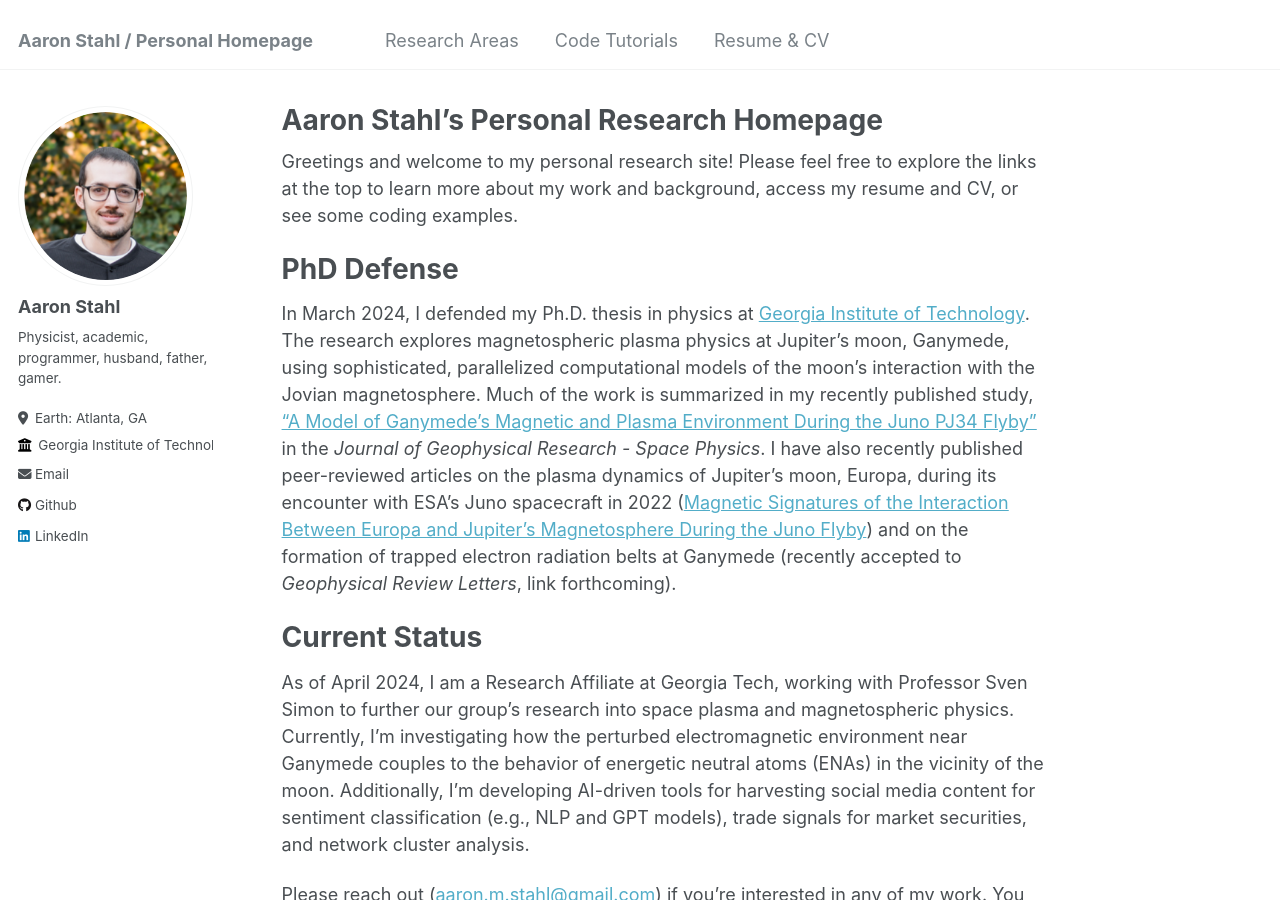
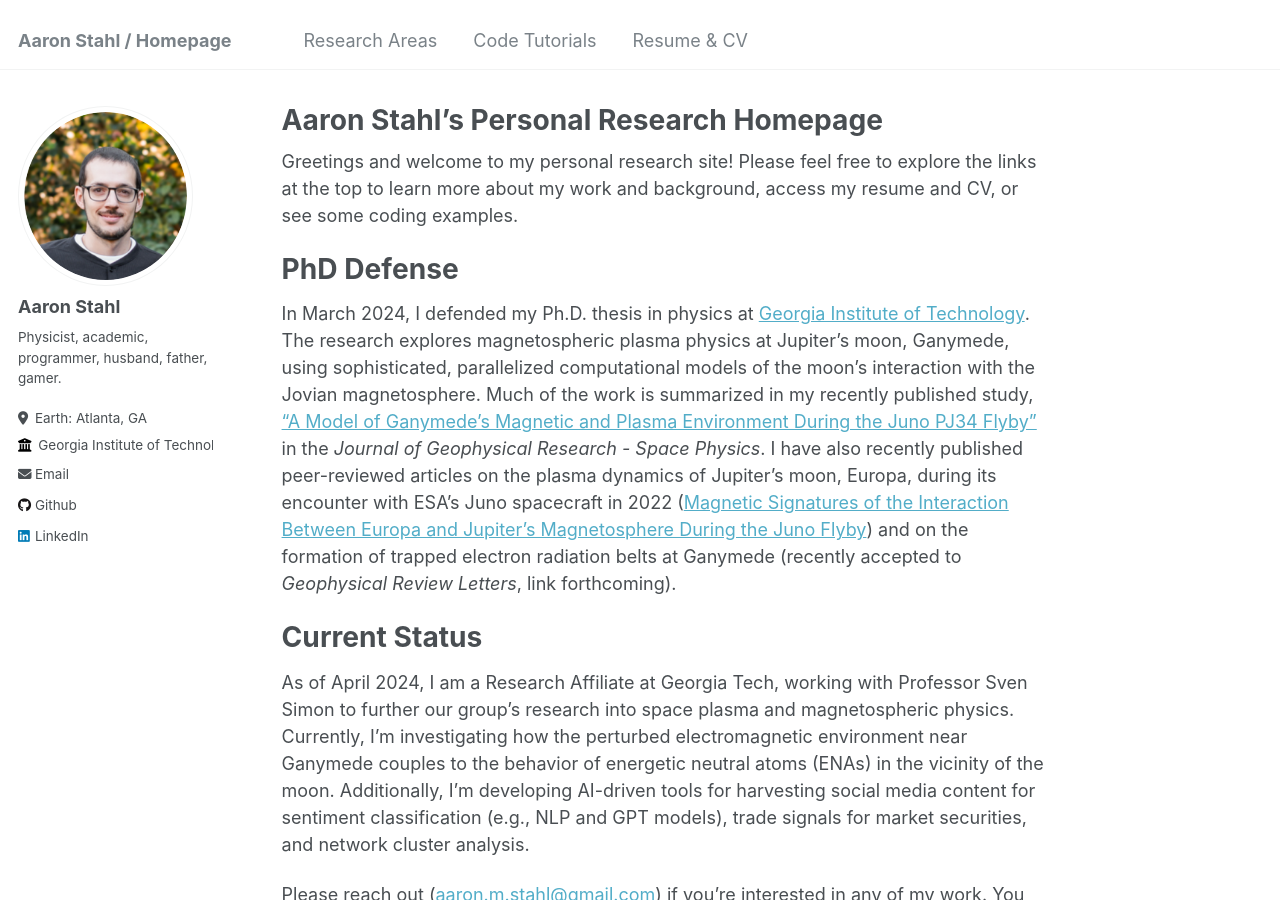
Before and after one commit to astahl3/astahl3.github.io, a Jekyll site: the page built from _pages/about.md, in a window 1280 px wide and 900 px high. Built offline with Jekyll 4.4.1, drawn with Linux system fonts in a browser that asks for light colours.

Commit message:
Update _config.yml

```diff
--- a/_config.yml
+++ b/_config.yml
@@ -8,7 +8,7 @@
 
 # Basic Site Settings
 locale                   : "en-US"
-title                    : "Aaron Stahl / Personal Homepage"
+title                    : "Aaron Stahl / Homepage"
 title_separator          : "-"
 name                     : &name "Aaron Stahl"
 description              : &description "Contact information, background, CVs, sample codes, ..."
```
